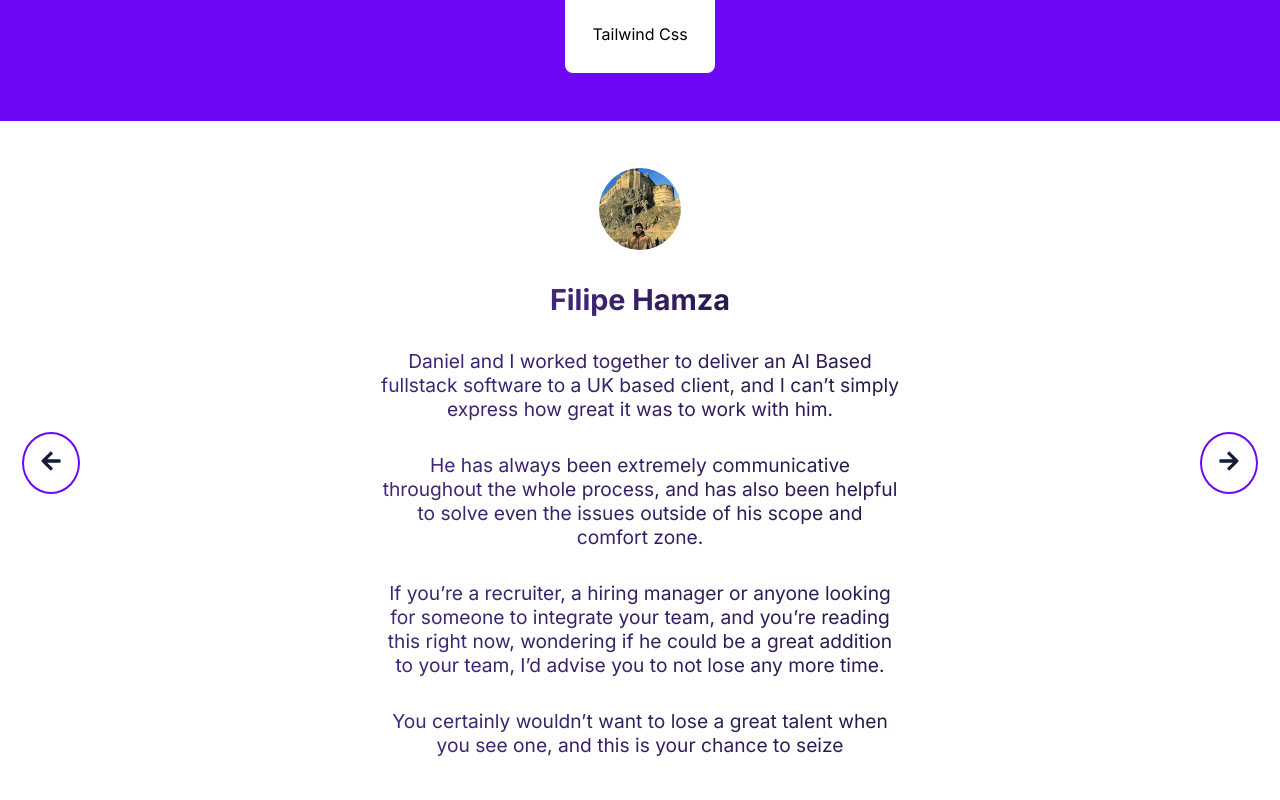
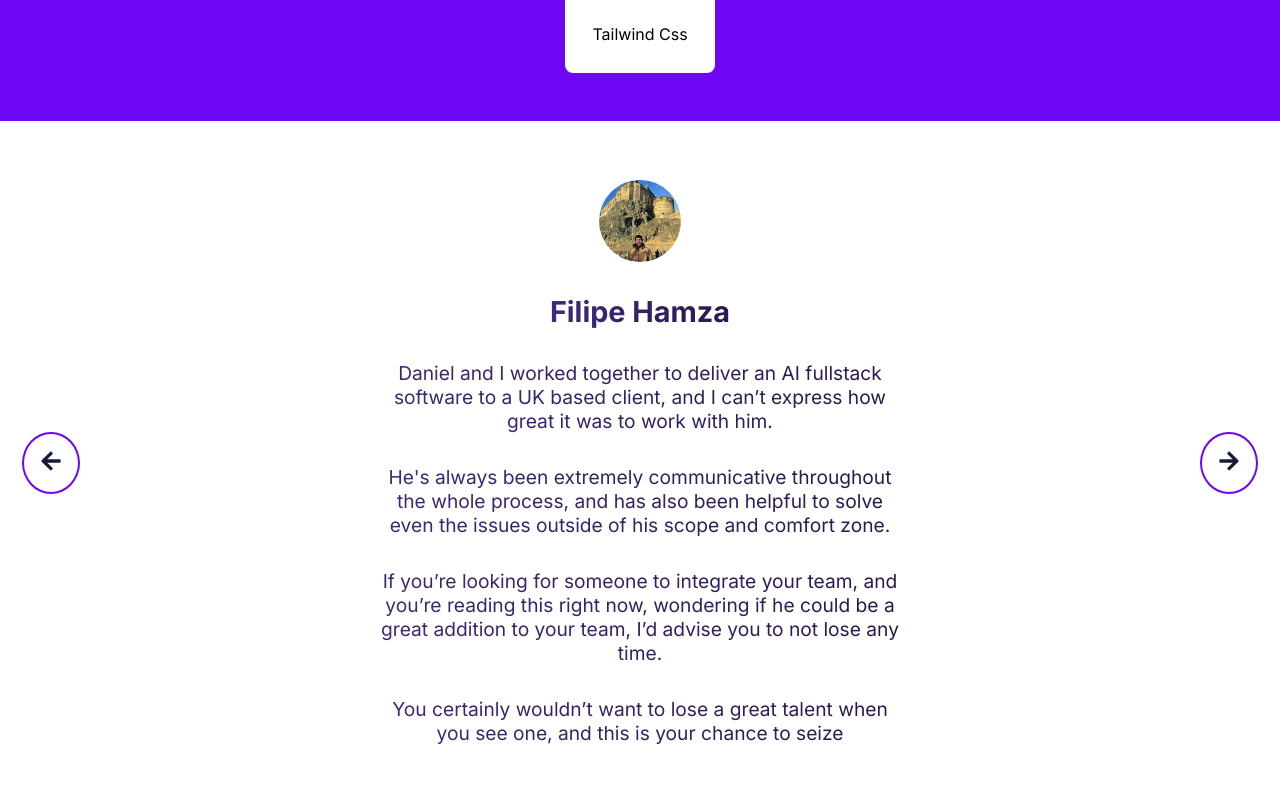
Before and after one commit to danielflorencio/second-portfolio, a Next.js app: page / in a window 1280 px wide. Shown: the part 1660-2460 px from the top of the page. Built offline with nearby package versions, Linux system fonts and the light colour scheme; no server answers.

Commit message:
changed the carousel section viewheight.

```diff
--- a/src/sectionLayouts/CarouselSection/styles.module.css
+++ b/src/sectionLayouts/CarouselSection/styles.module.css
@@ -2,7 +2,7 @@
     display: flex;
     justify-content: center;
     align-items: center;
-    min-height: 70vh;
+    min-height: 80vh;
     width: 100vw;
     max-width: 100vw;
     display: flex;
--- a/src/sectionLayouts/CarouselSection/testimonials.ts
+++ b/src/sectionLayouts/CarouselSection/testimonials.ts
@@ -19,9 +19,9 @@ export const testimonialsData: TestimonialType[] = [
         img:'/philipe.jpg',
         name:'Filipe Hamza',
         paragraphs: [
-            "Daniel and I worked together to deliver an AI Based fullstack software to a UK based client, and I can’t simply express how great it was to work with him.",
-            "He has always been extremely communicative throughout the whole process, and has also been helpful to solve even the issues outside of his scope and comfort zone.",
-            "If you’re a recruiter, a hiring manager or anyone looking for someone to integrate your team, and you’re reading this right now, wondering if he could be a great addition to your team, I’d advise you to not lose any more time.",
+            "Daniel and I worked together to deliver an AI fullstack software to a UK based client, and I can’t express how great it was to work with him.",
+            "He's always been extremely communicative throughout the whole process, and has also been helpful to solve even the issues outside of his scope and comfort zone.",
+            "If you’re looking for someone to integrate your team, and you’re reading this right now, wondering if he could be a great addition to your team, I’d advise you to not lose any time.",
             "You certainly wouldn’t want to lose a great talent when you see one, and this is your chance to seize"
         ]
     }
```
Also changed, not shown: src/sectionLayouts/GitInfo/Index.tsx (+0 -20 lines).
